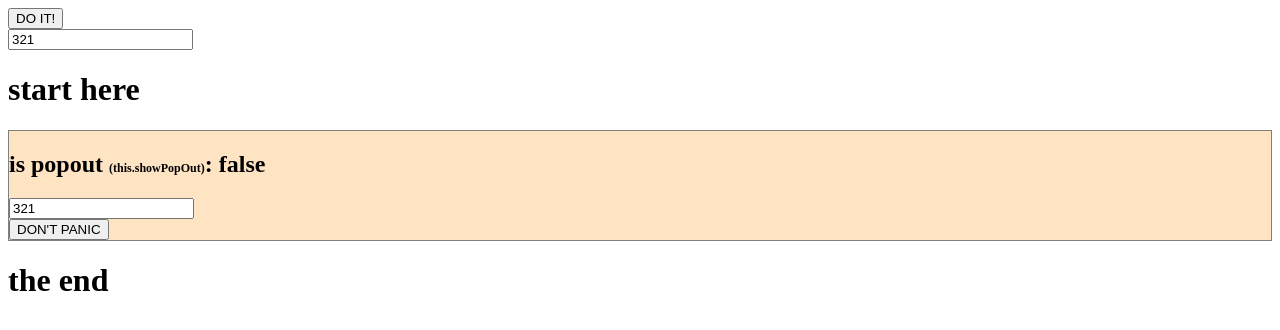
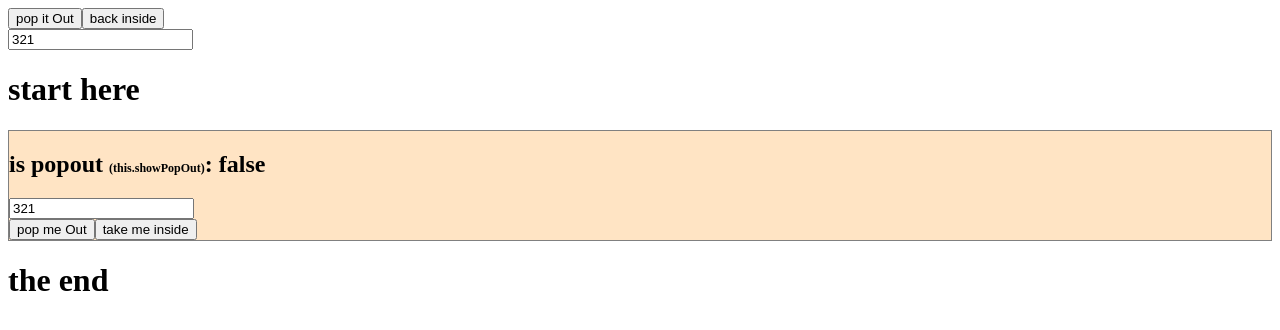
Before and after one commit to Shemesh/angular-popout-window, an Angular app: page / in a window 1280 px wide. Shown: the top 330 px of the page. Built offline with nearby package versions, Linux system fonts and the light colour scheme.

Commit message:
work with functions instead of boolean

```diff
--- a/src/app/main/main.component.html
+++ b/src/app/main/main.component.html
@@ -1,20 +1,23 @@
 
-<button (click)="this.showPopOut = !this.showPopOut">DO IT!</button>
+<button (click)="windowComponent.doPopOut()">pop it Out</button>
+<button (click)="windowComponent.doPopIn()">back inside</button>
 <br />
 <label>
   <input [(ngModel)]="someJah" />
 </label>
 <h1>start here</h1>
 
-<app-popout-window [(popOut)]="this.showPopOut">
+<app-popout-window #windowComponent>
   <div class="div1" style="border: 1px solid gray">
     <h2>is popout <span style="font-size: 12px">(this.showPopOut)</span>: {{this.showPopOut}}</h2>
     <label>
       <input [(ngModel)]="someJah" />
     </label>
     <br />
-    <button (click)="this.showPopOut = !this.showPopOut">DON'T PANIC</button>
-<!--    <app-ng-start></app-ng-start>-->
+    <button (click)="windowComponent.doPopOut()">pop me Out</button>
+    <button (click)="windowComponent.doPopIn()">take me inside</button>
+
+    <!--    <app-ng-start></app-ng-start>-->
   </div>
 </app-popout-window>
 
--- a/src/app/popout-window/popout-window.component.ts
+++ b/src/app/popout-window/popout-window.component.ts
@@ -19,24 +19,11 @@ import {CdkPortal, DomPortalOutlet} from '@angular/cdk/portal';
 })
 
 export class PopoutWindowComponent implements AfterViewInit {
-  private popOut1: boolean;
-  get popOut(): boolean {
-    return this.popOut1;
-  }
-  @Input() set popOut(value: boolean) {
-    this.popOut1 = value;
-    if (value) {
-      this.doPopOut();
-    } else {
-      this.doPopIn();
-    }
-    this.popOutChange.emit(value);
-  }
-  @Output() popOutChange = new EventEmitter<boolean>();
   @ViewChild(CdkPortal) portal: CdkPortal;
   @ViewChild('inPlace', { read: ElementRef }) inPlace: ElementRef;
 
   private externalWindow = null;
+  private inPlaceHost: DomPortalOutlet;
 
   constructor(
     private componentFactoryResolver: ComponentFactoryResolver,
@@ -45,21 +32,20 @@ export class PopoutWindowComponent implements AfterViewInit {
   ) {}
 
   ngAfterViewInit(): void {
-    this.popOut = false;
-  }
-
-  private doPopIn(): void {
-    if (!this.inPlace || !this.inPlace.nativeElement){
-      return;
-    }
-    const inPlaceHost = new DomPortalOutlet(
+    this.inPlaceHost = new DomPortalOutlet(
       this.inPlace.nativeElement,
       this.componentFactoryResolver,
       this.applicationRef,
       this.injector
     );
+    this.doPopIn();
+  }
 
-    inPlaceHost.attach(this.portal);
+  public doPopIn(): void {
+    if (!this.inPlaceHost.hasAttached()) {
+      this.inPlaceHost.attach(this.portal);
+    }
+
     if (this.externalWindow) {
       this.externalWindow.close();
       this.externalWindow = null;
@@ -67,14 +53,17 @@ export class PopoutWindowComponent implements AfterViewInit {
 
   }
 
-  private doPopOut(): void {
+  public doPopOut(): void {
     if (!this.externalWindow) {
+      if (this.inPlaceHost.hasAttached()) {
+        this.inPlaceHost.detach();
+      }
+
       this.externalWindow = window.open(
         '',
-        'MyNameIs',
-        'width=600,height=400,left=900,top=500'
+        'appPopoutWindow',
+        'width=600,height=400,left=1200,top=100'
       );
-    }
 
       const host = new DomPortalOutlet(
         this.externalWindow.document.body,
@@ -82,11 +71,16 @@ export class PopoutWindowComponent implements AfterViewInit {
         this.applicationRef,
         this.injector
       );
-
       host.attach(this.portal);
 
       this.externalWindow.addEventListener('beforeunload', () => {
-      this.popOut = false;
+        if (!this.inPlaceHost.hasAttached()) {
+          this.inPlaceHost.attach(this.portal);
+          host.dispose();
+        }
       });
+    } else {
+      this.externalWindow.focus();
     }
   }
+}
```
Lines whose indentation alone changed are shown as unchanged.
